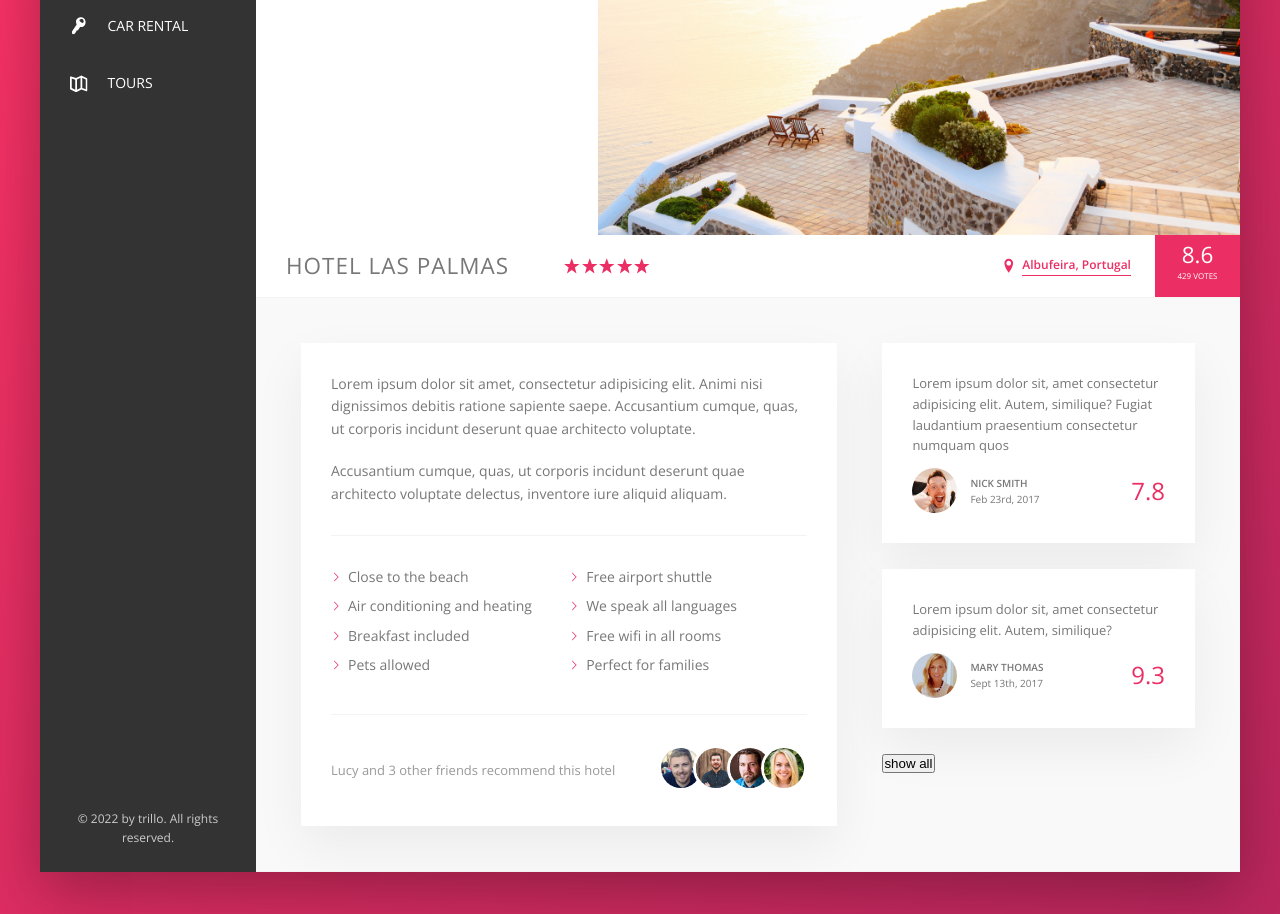
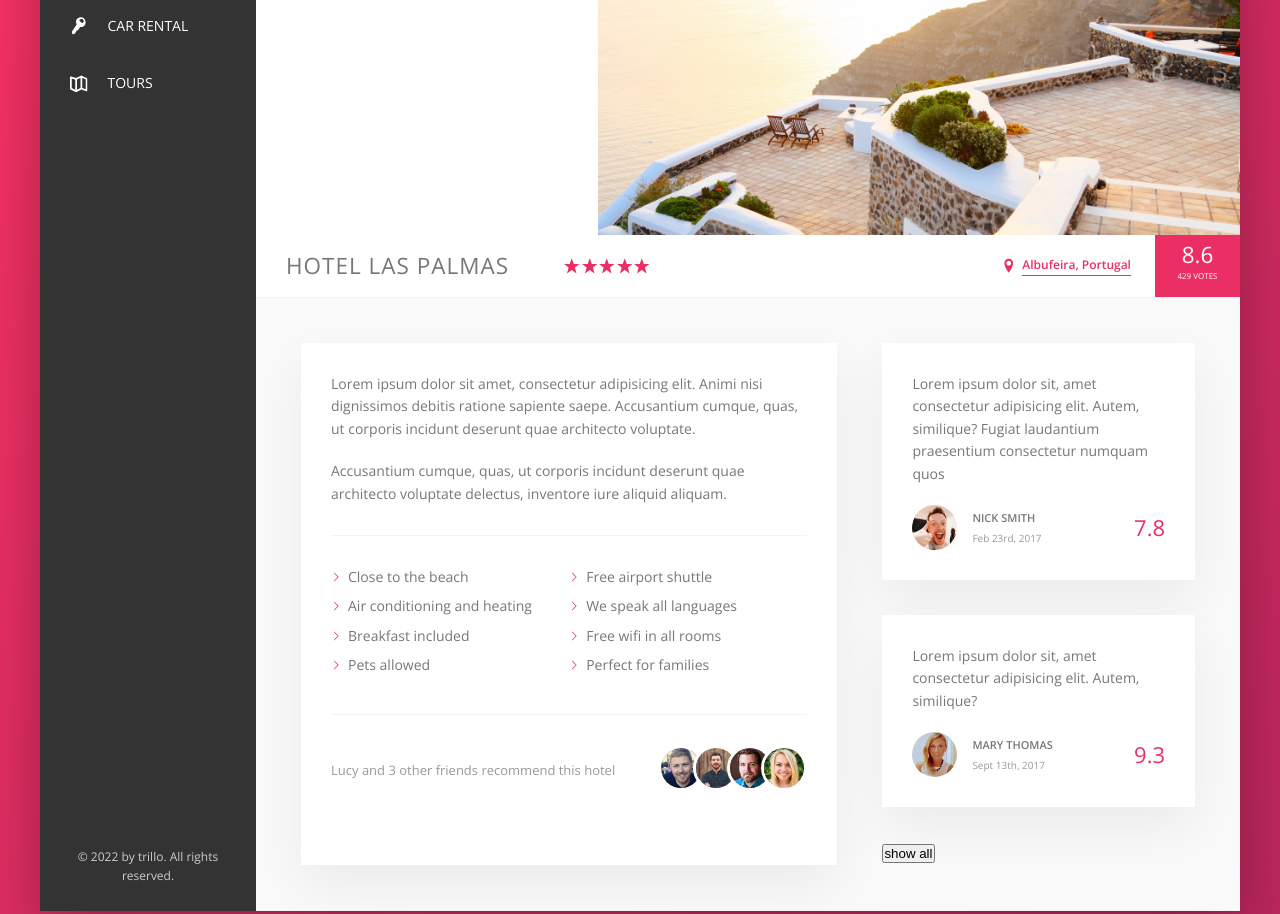
Before and after one commit to Mully7773/Trillo, a website: page index.html in a window 1280 px wide. Shown: the part 300-1214 px from the top of the page. Drawn offline with nearby package versions, Linux system fonts and the light colour scheme.

Commit message:
Touch up styles on reviews - font, spacing, etc.

```diff
--- a/sass/_components.scss
+++ b/sass/_components.scss
@@ -384,15 +384,12 @@
 .review {
   display: flex;
   flex-direction: column;
-  gap: 1.2rem;
+  gap: 2rem;
   padding: 3rem;
   background-color: var(--color-white);
   box-shadow: var(--shadow-light);
   &:not(:last-child) {
-    margin-bottom: 2.6rem;
-  }
-  &__text {
-    font-size: 1.3rem;
+    margin-bottom: 3.5rem;
   }
 
   &__user-info {
@@ -405,22 +402,28 @@
   }
 
   &__photo {
+    height: 4.5rem;
     width: 4.5rem;
     border-radius: 50%;
-    margin-right: 1.3rem;
+    margin-right: 1.5rem;
   }
 
   &__user-name {
     text-transform: uppercase;
-    font-weight: 700;
+    font-weight: 600;
     display: block;
+    font-size: 1.1rem;
+    margin-bottom: 0.4rem;
   }
 
   &__user-date {
+    font-size: 1rem;
+    color: var(--color-grey-dark-3);
   }
 
   &__score {
-    font-size: 2.4rem;
+    font-size: 2.2rem;
+    font-weight: 400;
     color: var(--color-primary);
   }
 }
--- a/sass/_layout.scss
+++ b/sass/_layout.scss
@@ -37,6 +37,7 @@
 }
 
 .detail {
+  font-size: 1.4rem;
   display: flex;
   padding: 4.5rem;
   background-color: var(--color-grey-light-1);
@@ -44,7 +45,6 @@
 }
 
 .description {
-  font-size: 1.4rem;
   background-color: var(--color-white);
   // Usually when we set a percentage value here, we set the other two to '0'
   flex: 0 0 60%;
@@ -54,6 +54,5 @@
 }
 
 .user-reviews {
-  background-color: var(--color-grey-light-1);
   flex: 1;
 }
```
Also changed, not shown: css/style.css, 1 other file.
